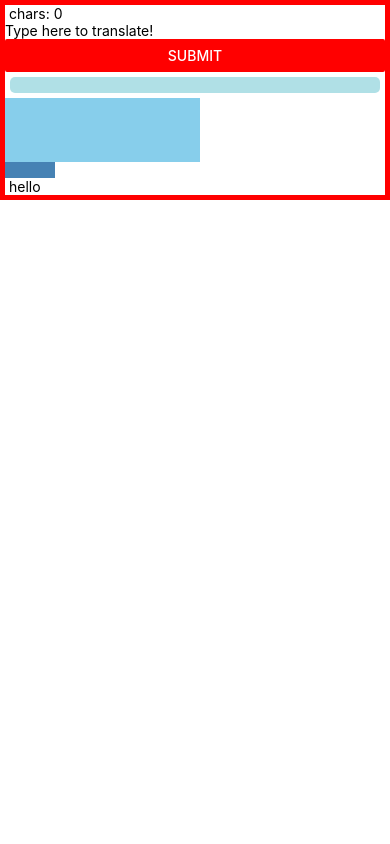
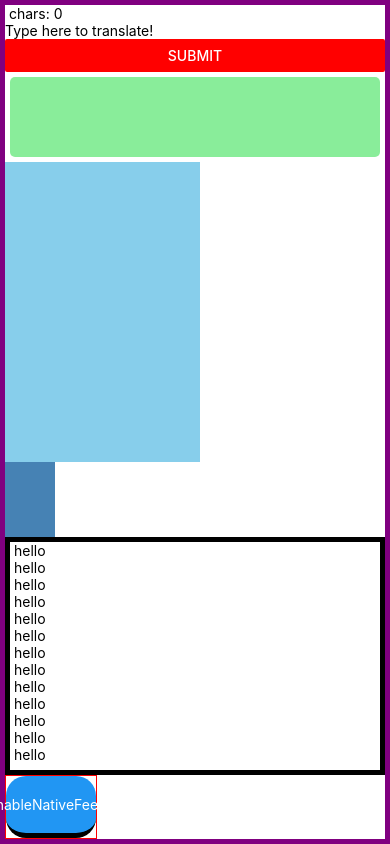
Before and after one commit to zoolu-got-rhythm/react-native-sandbox-experiments, a React Native app: screen / in a window 390 px wide. Built offline with nearby package versions, Linux system fonts and the light colour scheme.

Commit message:
scrollView implemented

```diff
--- a/App.tsx
+++ b/App.tsx
@@ -8,7 +8,7 @@
 
 import React from 'react';
 import {Component} from 'react';
-import {Platform, StyleSheet, Text, View, Dimensions} from 'react-native';
+import {Platform, StyleSheet, Text, View, Dimensions, TouchableNativeFeedback, RippleBackgroundPropType, ThemeAttributeBackgroundPropType, Alert, GestureResponderEvent, ScrollView} from 'react-native';
 import { Hello } from './components/Hello';
 import hexGenerator from './utils/hexGenerator';
 import { Image } from 'react-native'
@@ -28,6 +28,8 @@ interface State {
   backgroundColour: string;
 };
 
+type androidNativeButton = RippleBackgroundPropType | ThemeAttributeBackgroundPropType | undefined;
+
 export default class App extends Component<Props, State> {
 
   constructor(props: Props){
@@ -38,6 +40,16 @@ export default class App extends Component<Props, State> {
     }
   }
 
+  private _onPressButton(e: GestureResponderEvent) {
+    Alert.alert("you tapped on button");
+  }
+
+  private _onLongPressButton(e: GestureResponderEvent){
+    Alert.alert("you long-pressed a button");
+  }
+
+
+
   componentDidMount(){
     window.setInterval(()=>{
       this.setState({backgroundColour: hexGenerator()});
@@ -46,26 +58,51 @@ export default class App extends Component<Props, State> {
 
   render() {
 
-    const containerStyles: object = {
-      flex: 1,
-      justifyContent: 'center',
-      alignItems: 'center',
-      height: 100,
-      backgroundColor: this.state.backgroundColour,
-    }
+    // const containerStyles: object = {
+    //   flex: 1,
+    //   justifyContent: 'center',
+    //   alignItems: 'center',
+    //   height: 100,
+    //   backgroundColor: this.state.backgroundColour,
+    // }
 
     return (
       <View style={{flex: 1, flexDirection: 'column',
-      justifyContent: "flex-start", borderWidth: 5, borderColor: "red", maxHeight: 200,
+      justifyContent: "flex-start", borderWidth: 5, borderColor: "purple",
       alignItems: "stretch"}}>
 
         <TextInputComponent />
-        <View style={{flex: 2, margin: 5, borderRadius: 5, backgroundColor: 'powderblue'}} />
-        <View style={{width: Dimensions.get("window").width / 2, flex: 8, backgroundColor: 'skyblue'}} />
+        <View style={{height:80, margin: 5, borderRadius: 5, backgroundColor: this.state.backgroundColour}} />
+        <View style={{width: Dimensions.get("window").width / 2, height: 20, flex: 8, backgroundColor: 'skyblue'}} />
         <View style={{width: 50, flex: 2, backgroundColor: 'steelblue'}} />
 
-        <Text> hello </Text>
+
+        <ScrollView pagingEnabled={true} style={{height:200, borderWidth: 5}}>
+          <Text> hello </Text>
+          <Text> hello </Text>
+          <Text> hello </Text>
+          <Text> hello </Text>
+          <Text> hello </Text>
+          <Text> hello </Text>
+          <Text> hello </Text>
+          <Text> hello </Text>
+          <Text> hello </Text>
+          <Text> hello </Text>
+          <Text> hello </Text>
+          <Text> hello </Text>
+          <Text> hello </Text>
+        </ScrollView>
+
         {/* <View style={{width: 50, height: 50, backgroundColor: 'steelblue'}} /> */}
+
+        <TouchableNativeFeedback
+            onPress={this._onPressButton}
+            onLongPress={this._onLongPressButton}
+            background={(Platform.OS === 'android' ? TouchableNativeFeedback.SelectableBackground() : '') as androidNativeButton}>
+          <View style={styles.button}>
+            <Text style={styles.buttonText}>TouchableNativeFeedback</Text>
+          </View>
+        </TouchableNativeFeedback>
       </View>
     );
   }
@@ -87,4 +124,15 @@ const styles = StyleSheet.create({
     color: '#333333',
     marginBottom: 5,
   },
+  button: {
+    width:90,
+    borderBottomWidth:5,
+    borderRadius: 20,
+    alignItems: 'center',
+    backgroundColor: '#2196F3'
+  },
+  buttonText: {
+    padding: 20,
+    color: 'white'
+  }
 });
```
